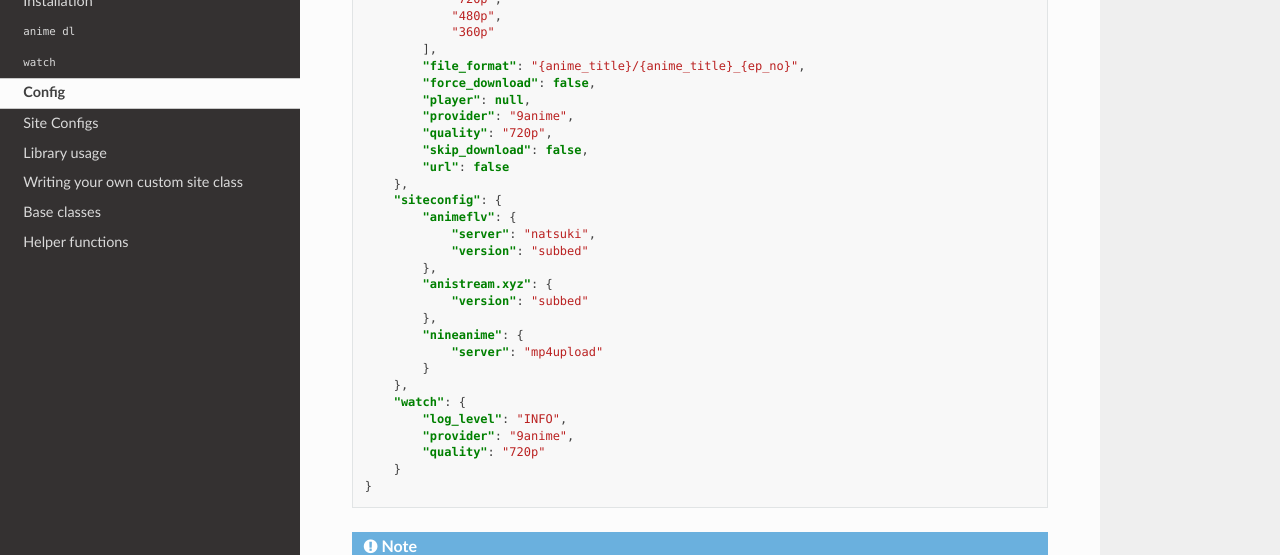
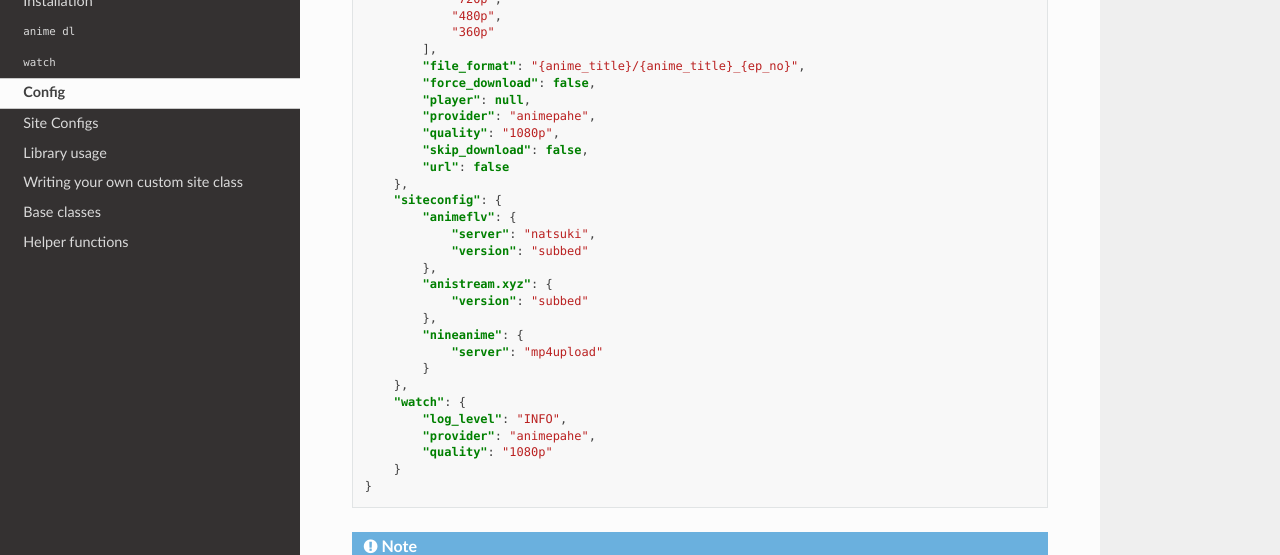
Before and after one commit to anime-dl/anime-downloader, a Sphinx documentation site: the page built from docs/usage/config.rst, in a window 1280 px wide and 900 px high, scrolled down 383 px. Shown: the part 151-706 px from the top of the window. Built offline with Sphinx 7.4.7 and the Read the Docs theme 2.0.0, drawn with Linux system fonts in a browser that asks for light colours.

Commit message:
docs: config example changed to animepahe 1080p

```diff
--- a/docs/usage/config.rst
+++ b/docs/usage/config.rst
@@ -28,8 +28,8 @@ The default config file is given below.
             "file_format": "{anime_title}/{anime_title}_{ep_no}",
             "force_download": false,
             "player": null,
-            "provider": "9anime",
-            "quality": "720p",
+            "provider": "animepahe",
+            "quality": "1080p",
             "skip_download": false,
             "url": false
         },
@@ -47,8 +47,8 @@ The default config file is given below.
         },
         "watch": {
             "log_level": "INFO",
-            "provider": "9anime",
-            "quality": "720p"
+            "provider": "animepahe",
+            "quality": "1080p"
         }
     }
 
```
